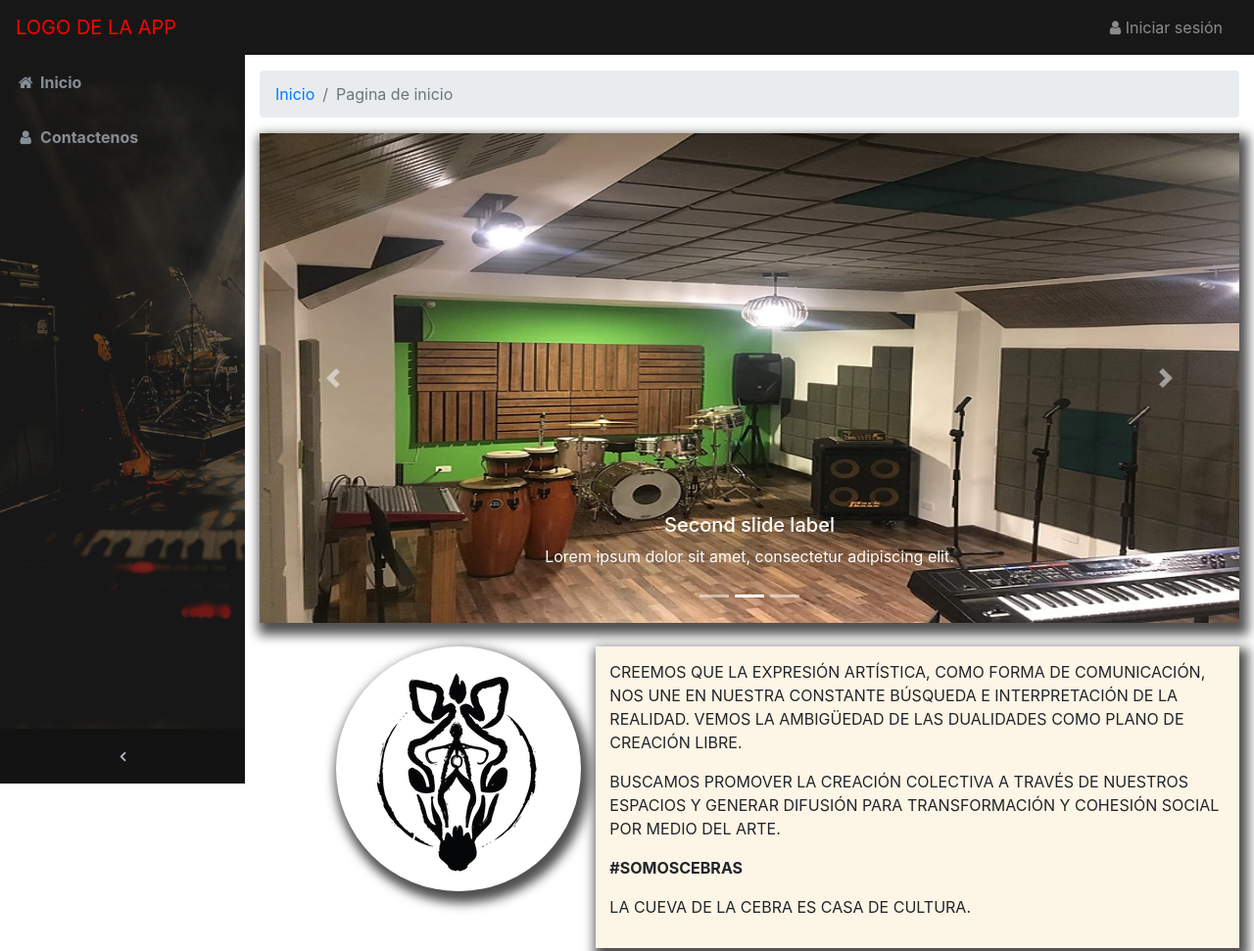
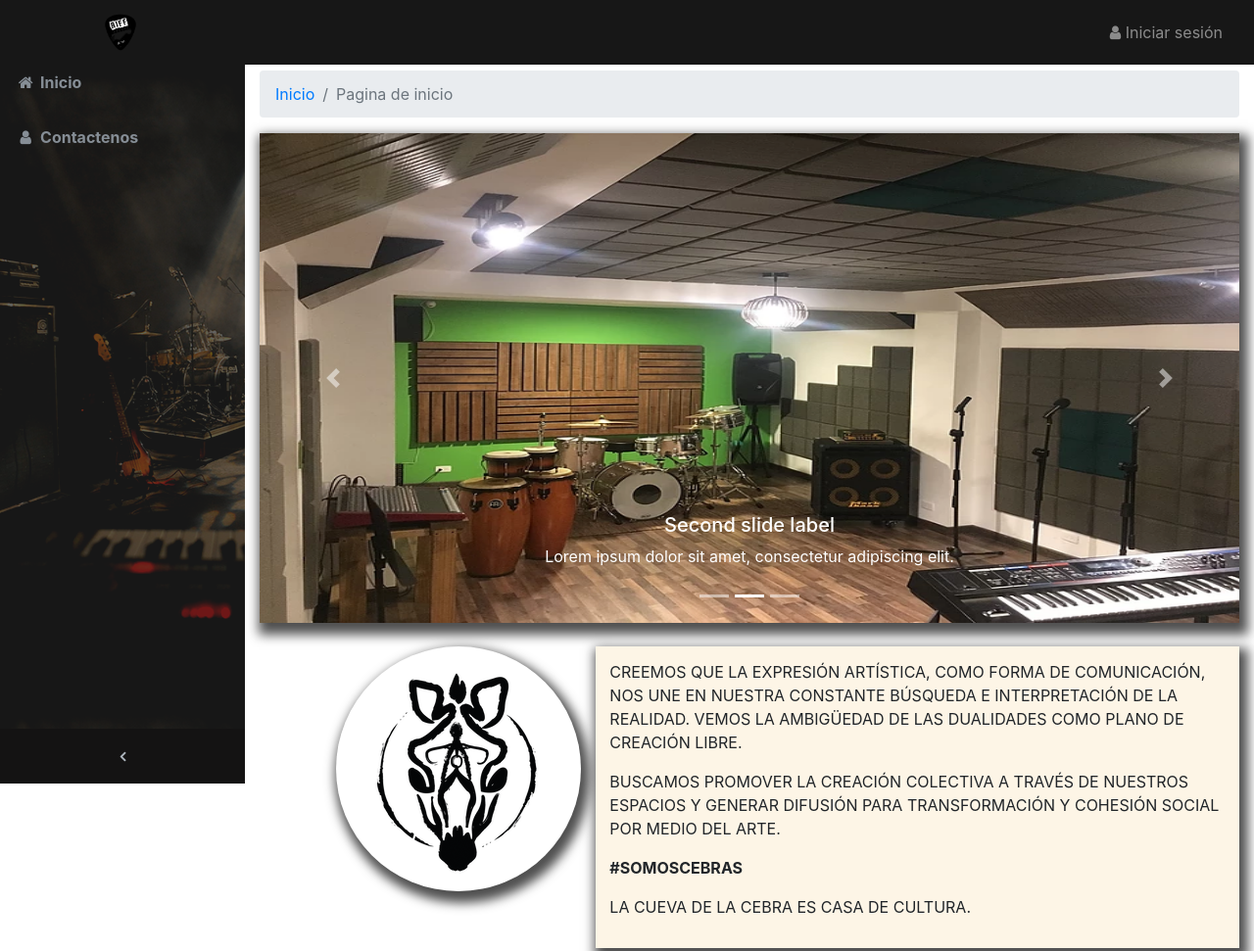
Before and after one commit to santiagob20/Reservas-salas-de-ensayo-Boostrap-JQuery-Java-Postgresql, a plain HTML site: page web/index.html in a window 1280 px wide. Shown: the top 971 px of the page at 98% size. Drawn offline with Linux system fonts and the light colour scheme.

Commit message:
se agrega logo de Riff al HTML

```diff
--- a/web/index.html
+++ b/web/index.html
@@ -6,7 +6,7 @@
         <meta name="viewport" content="width=device-width, initial-scale=1, shrink-to-fit=no">
         <meta name="description" content="">
         <meta name="author" content="">
-        <title>SB Admin - Start Bootstrap Template</title>
+        <title>Riff Reservas</title>
         <!-- Bootstrap core CSS-->
         <link href="vendor/bootstrap/css/bootstrap.min.css" rel="stylesheet">
         <!-- JQuery - JQuery UI -->
@@ -23,7 +23,9 @@
     <body class="fixed-nav sticky-footer bg-dark-user-user" id="page-top">
         <!-- Navigation-->
         <nav class="navbar navbar-expand-lg navbar-dark bg-dark-user fixed-top" id="mainNav">
-            <a class="navbar-brand" href="index.html" style="color: red;">LOGO DE LA APP</a>
+
+            <a class="navbar-brand" href="index.html" style="color: black; margin-left: 7%"><img src="imagenes/logo_riff.png"  style="width: 40px" alt="Riff"/></a>
+
             <!-- BOTON MENU RESPONSIVE -->
             <button class="navbar-toggler navbar-toggler-right" type="button" data-toggle="collapse" data-target="#navbarResponsive" aria-controls="navbarResponsive" aria-expanded="false" aria-label="Toggle navigation">
                 <span class="navbar-toggler-icon"></span>
@@ -352,8 +354,8 @@
                             <div class="container">
                                 <div class="row">
                                     <div class="col-lg-3"></div>
-                                    <div class="col-lg-6">
-                                        <b>LOGO DE LA APP</b>
+                                    <div class="col-lg-6" align="center">
+                                        <img src="imagenes/logo_riff.png" alt="Riff" style="width: 70%"/>
                                         <!--<img id="logoTribuna" src="imagenes/LOGO_Original.png" >-->
                                     </div>
                                     <div class="col-lg-3"></div>
```
Also changed, not shown: build/web/index.html (+6 -4 lines), web/imagenes/logo_riff.png (added), 3 other files.
